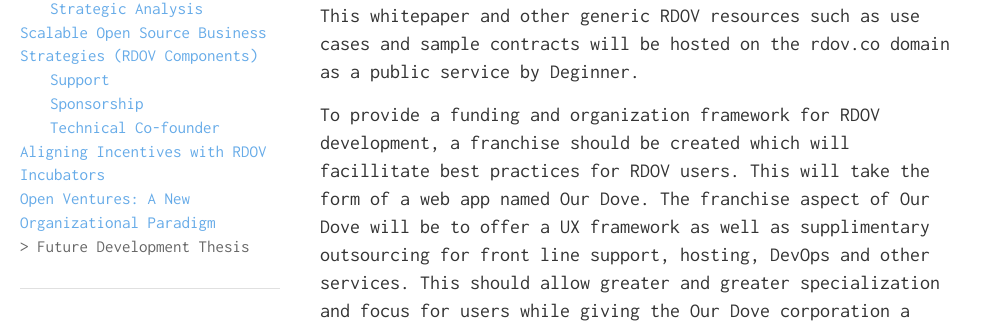
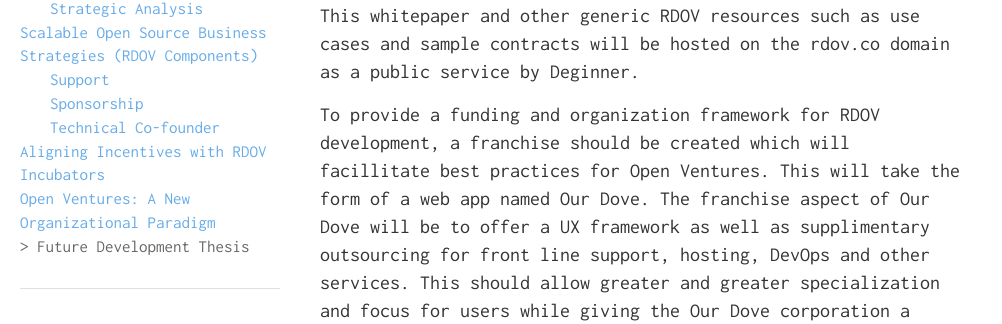
Before and after one commit to rdov/rdov.github.io, a Jekyll site: the page built from rdov_whitepaper.md, in a window 1280 px wide and 900 px high, scrolled down 11372 px. Shown: the part 156-480 px from the top of the window, without its empty margins (0-1002 px from the left). Built offline with Jekyll 4.4.1, drawn with Linux system fonts in a browser that asks for light colours; nearby versions of some CDN libraries; some of the changed text lies outside the part shown.

Commit message:
open ventures

```diff
--- a/rdov_whitepaper.md
+++ b/rdov_whitepaper.md
@@ -127,7 +127,7 @@ The RDOV business model is based on industry best-practices but untested in spec
 
 This whitepaper and other generic RDOV resources such as use cases and sample contracts will be hosted on the rdov.co domain as a public service by Deginner.
 
-To provide a funding and organization framework for RDOV development, a franchise should be created which will facillitate best practices for RDOV users. This will take the form of a web app named Our Dove. The franchise aspect of Our Dove will be to offer a UX framework as well as supplimentary outsourcing for front line support, hosting, DevOps and other services. This should allow greater and greater specialization and focus for users while giving the Our Dove corporation a long-term incentive for experimentation, development and marketing of the RDOV model itself.
+To provide a funding and organization framework for RDOV development, a franchise should be created which will facillitate best practices for Open Ventures. This will take the form of a web app named Our Dove. The franchise aspect of Our Dove will be to offer a UX framework as well as supplimentary outsourcing for front line support, hosting, DevOps and other services. This should allow greater and greater specialization and focus for users while giving the Our Dove corporation a long-term incentive for experimentation, development and marketing of the RDOV model itself.
 
 Our Dove should be [crowdfunded]({{ "/OurDoveCrowdfund/" | prepend: site.baseurl }}), to encourage community involvement from day one. As concensus contracts and best practices emerge, Our Dove will incorporate them into its UX. Through crowdfunding, Our Dove will be the first sponsored project, even before the [Founding Incubator]({{ "/FoundingIncubator/" | prepend: site.baseurl }}). Deginner will be the mentor, providing the application framework [Deglet](http://deglet.xyz). Its sponsors will be the crowdfunding supporters, and its sponsored projects will be generation after generation of RDOV-style ventures leveraging the tools and services Our Dove creates.
 
```
